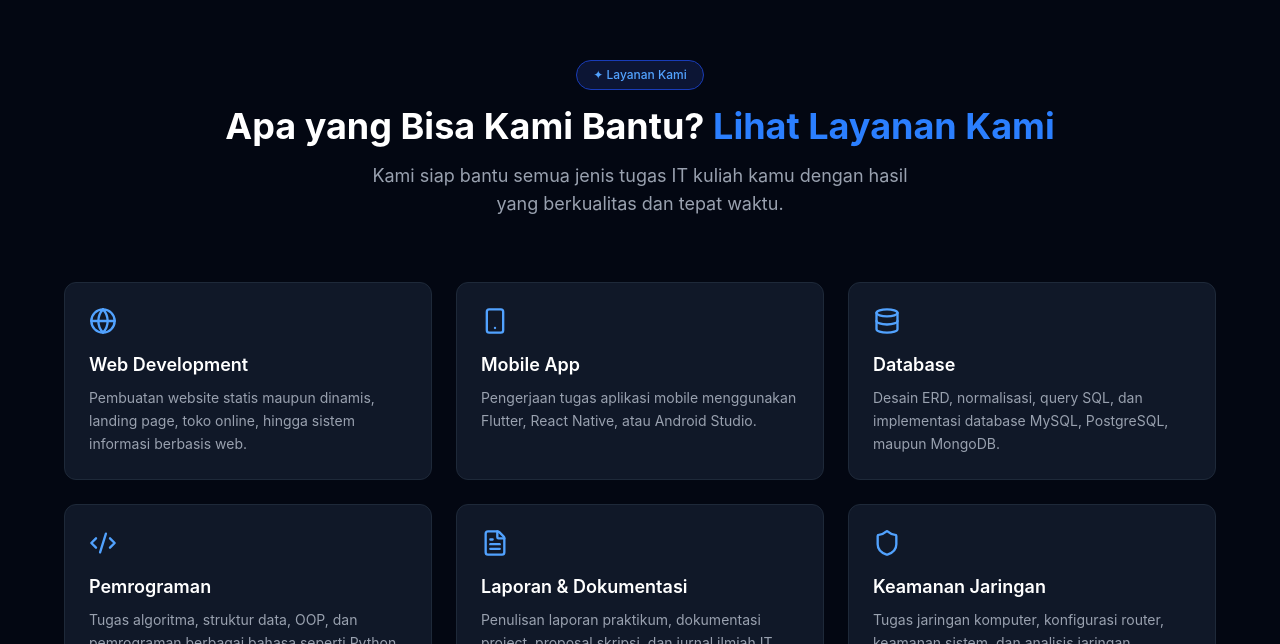
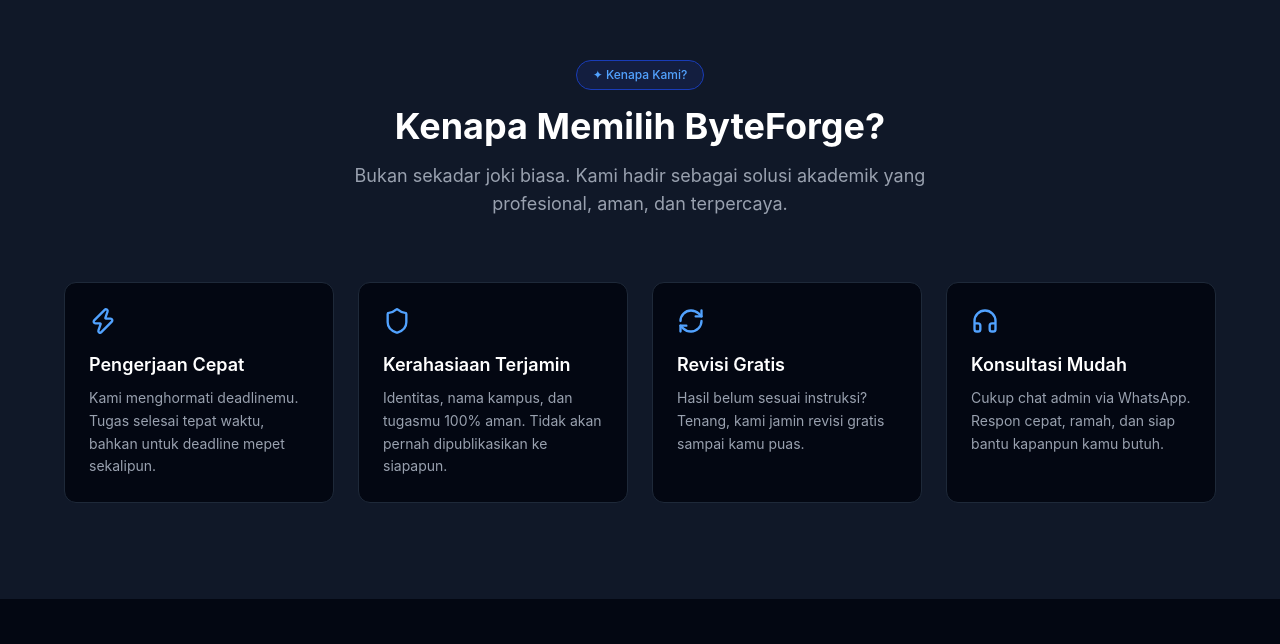
Before and after one commit to malik-hakim/ByteForge-Solutions, a React (Vite) app: page / in a window 1280 px wide. Shown: the part 836-1480 px from the top of the page. Built offline with nearby package versions, Linux system fonts and the light colour scheme.

Commit message:
feat: add why us section

```diff
--- /dev/null
+++ b/src/components/home/WhyUs.jsx
@@ -0,0 +1,63 @@
+import { Zap, Shield, RefreshCw, HeadphonesIcon } from 'lucide-react'
+
+const alasan = [
+  {
+    icon: <Zap size={28} className="text-blue-400" />,
+    judul: 'Pengerjaan Cepat',
+    deskripsi: 'Kami menghormati deadlinemu. Tugas selesai tepat waktu, bahkan untuk deadline mepet sekalipun.',
+  },
+  {
+    icon: <Shield size={28} className="text-blue-400" />,
+    judul: 'Kerahasiaan Terjamin',
+    deskripsi: 'Identitas, nama kampus, dan tugasmu 100% aman. Tidak akan pernah dipublikasikan ke siapapun.',
+  },
+  {
+    icon: <RefreshCw size={28} className="text-blue-400" />,
+    judul: 'Revisi Gratis',
+    deskripsi: 'Hasil belum sesuai instruksi? Tenang, kami jamin revisi gratis sampai kamu puas.',
+  },
+  {
+    icon: <HeadphonesIcon size={28} className="text-blue-400" />,
+    judul: 'Konsultasi Mudah',
+    deskripsi: 'Cukup chat admin via WhatsApp. Respon cepat, ramah, dan siap bantu kapanpun kamu butuh.',
+  },
+]
+
+function WhyUs() {
+  return (
+    <section id="whyus" className="bg-gray-900 py-24 px-6">
+      <div className="max-w-6xl mx-auto">
+
+        {/* Header */}
+        <div className="text-center mb-16">
+          <span className="inline-block mb-4 px-4 py-1.5 text-xs font-medium text-blue-400 border border-blue-800 rounded-full bg-blue-950/50">
+            ✦ Kenapa Kami?
+          </span>
+          <h2 className="text-3xl md:text-4xl font-bold text-white mb-4">
+            Kenapa Memilih ByteForge?
+          </h2>
+          <p className="text-gray-400 text-lg max-w-xl mx-auto">
+            Bukan sekadar joki biasa. Kami hadir sebagai solusi akademik yang profesional, aman, dan terpercaya.
+          </p>
+        </div>
+
+        {/* Grid */}
+        <div className="grid grid-cols-1 sm:grid-cols-2 lg:grid-cols-4 gap-6">
+          {alasan.map((item) => (
+            <div
+              key={item.judul}
+              className="bg-gray-950 border border-gray-800 rounded-xl p-6 hover:border-blue-700 transition-colors duration-200"
+            >
+              <div className="mb-4">{item.icon}</div>
+              <h3 className="text-white font-semibold text-lg mb-2">{item.judul}</h3>
+              <p className="text-gray-400 text-sm leading-relaxed">{item.deskripsi}</p>
+            </div>
+          ))}
+        </div>
+
+      </div>
+    </section>
+  )
+}
+
+export default WhyUs
--- a/src/pages/Home.jsx
+++ b/src/pages/Home.jsx
@@ -1,5 +1,6 @@
 import Navbar from '../components/Navbar'
 import Hero from '../components/home/Hero'
+import WhyUs from '../components/home/WhyUs'
 import Services from '../components/home/Services'
 import Pricing from '../components/home/Pricing'
 
@@ -9,6 +10,7 @@ function Home() {
       <Navbar />
       <main className="bg-gray-950">
         <Hero />
+        <WhyUs />
         <Services />
         <Pricing />
       </main>
```
